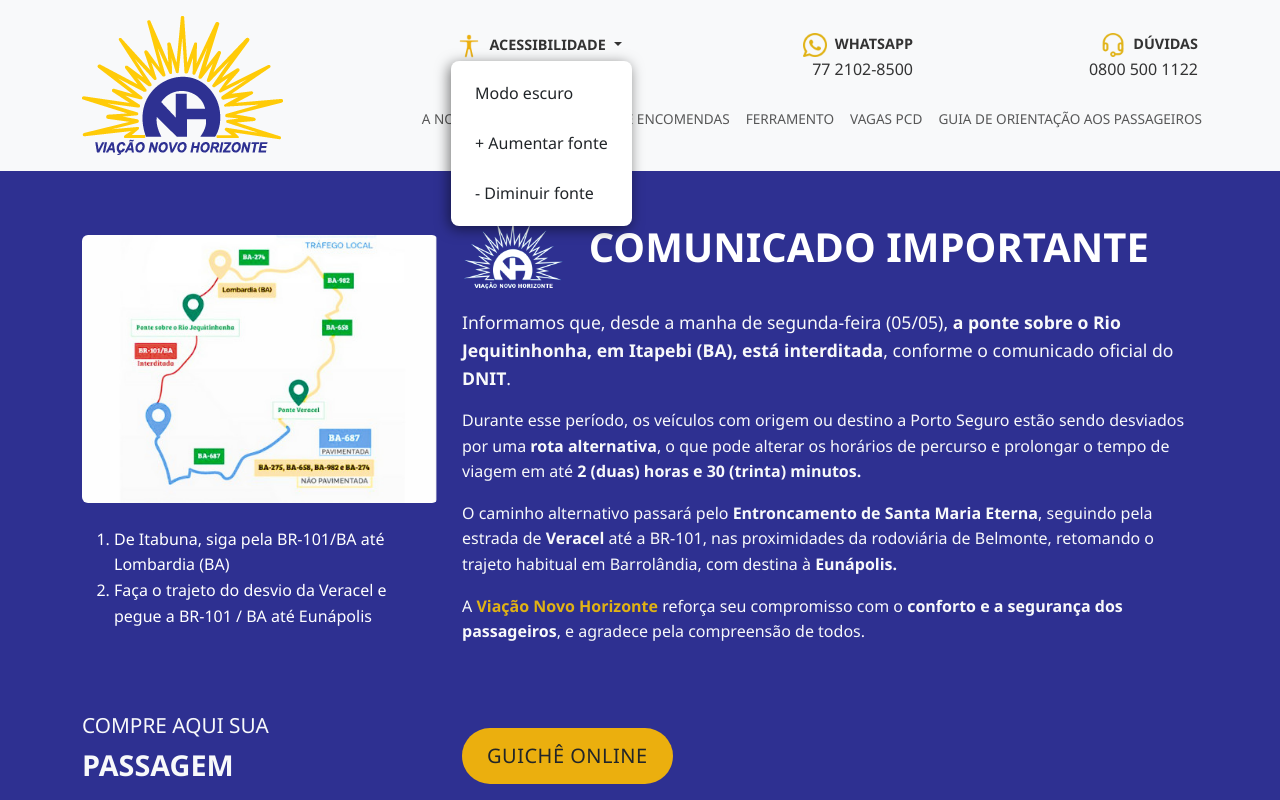
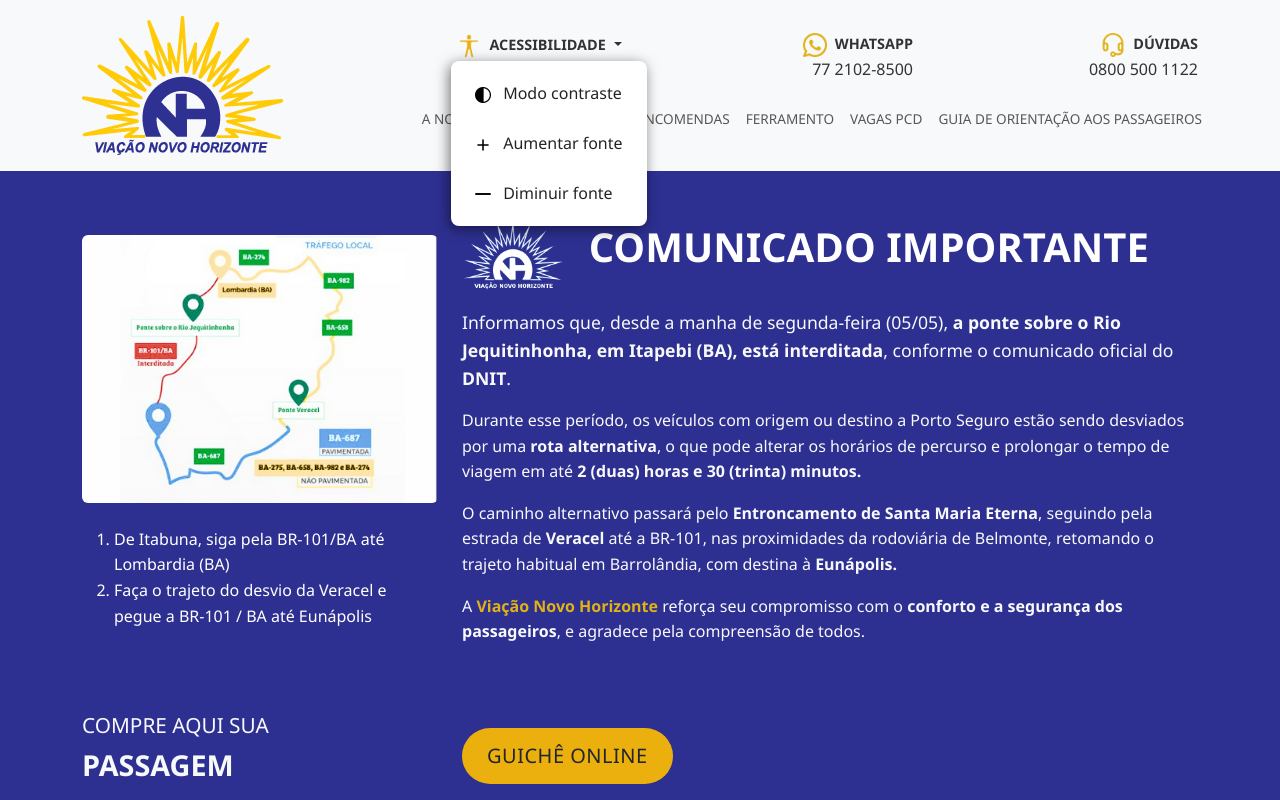
Before and after one commit to brenddonanjos/novo_horizonte_otimizado, a plain HTML site: page index.html in a window 1280 px wide. Both pictures are taken after a click on the button "ACESSIBILIDADE". Shown: the top 800 px of the page. Drawn offline with nearby package versions, Linux system fonts and the light colour scheme.

Commit message:
[hotfix]: change dropdown menu icons

```diff
--- a/index.html
+++ b/index.html
@@ -47,17 +47,21 @@
                   >
                     <li>
                       <span class="dropdown-item cp" id="darkMode"
-                        >Modo escuro</span
+                        >
+                        <img src="img/icon-contrast.png" alt="Ícone que representa modo contraste" class="menu-icon me-2">
+                        Modo contraste</span
                       >
                     </li>
                     <li>
                       <span class="dropdown-item cp" id="increaseFont"
-                        >+ Aumentar fonte</span
+                        ><img src="img/icon-add.png" alt="Ícone que representa aumentar fonte" class="menu-icon me-2">
+                        Aumentar fonte</span
                       >
                     </li>
                     <li>
                       <span class="dropdown-item cp" id="decreaseFont"
-                        >- Diminuir fonte</span
+                        ><img src="img/icon-minus.png" alt="Ícone que representa diminuir fonte" class="menu-icon me-2">
+                        Diminuir fonte</span
                       >
                     </li>
                   </ul>
--- a/styles.css
+++ b/styles.css
@@ -132,6 +132,10 @@ body {
 
 .menu-icon {
   width: 1.5rem;
+}
+
+.dropdown-menu .menu-icon {
+    width: 1rem;
 }
 /* Buttons */
 .btn {
```
Also changed, not shown: img/icon-add.png (added), img/icon-contrast.png (added), img/icon-minus.png (added).
